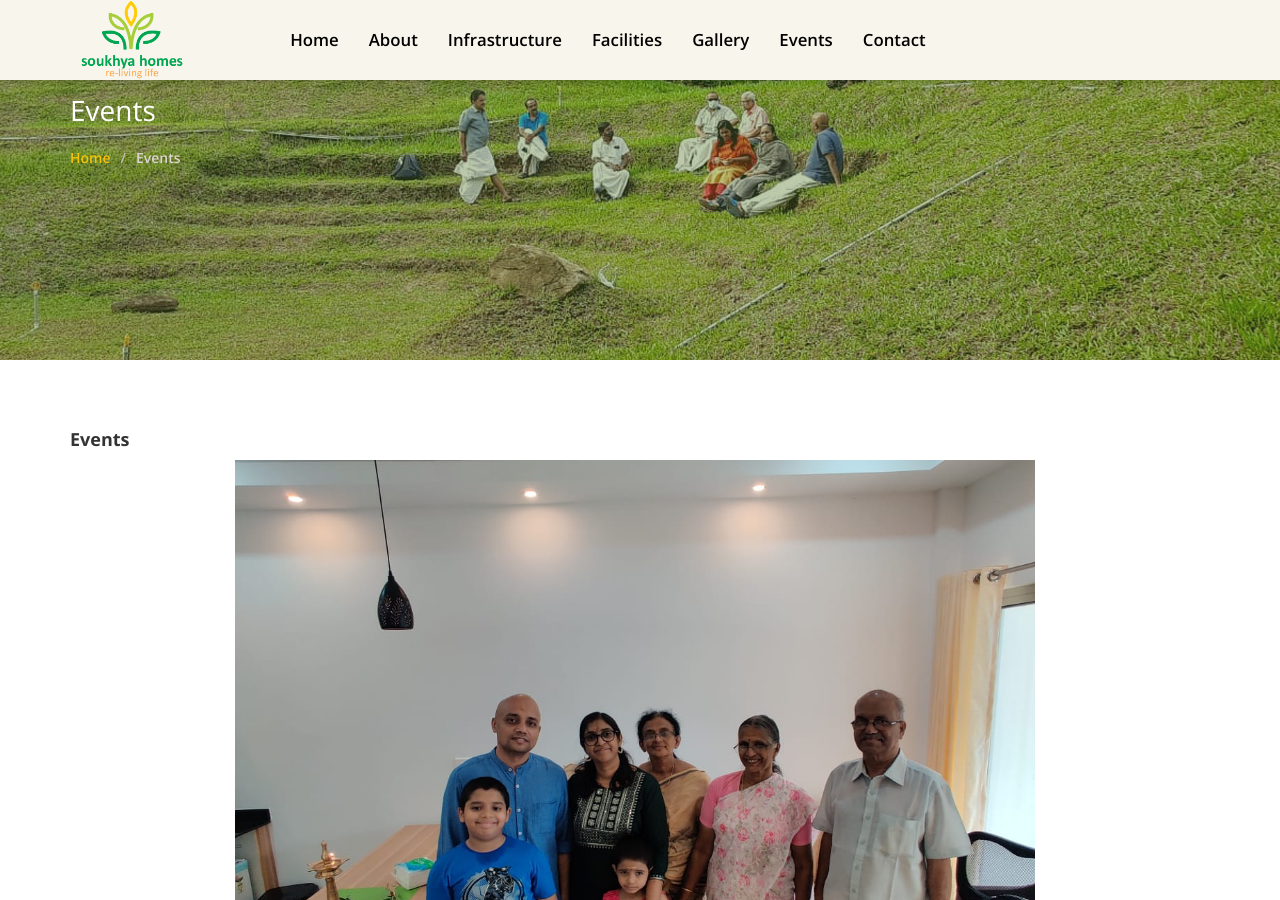
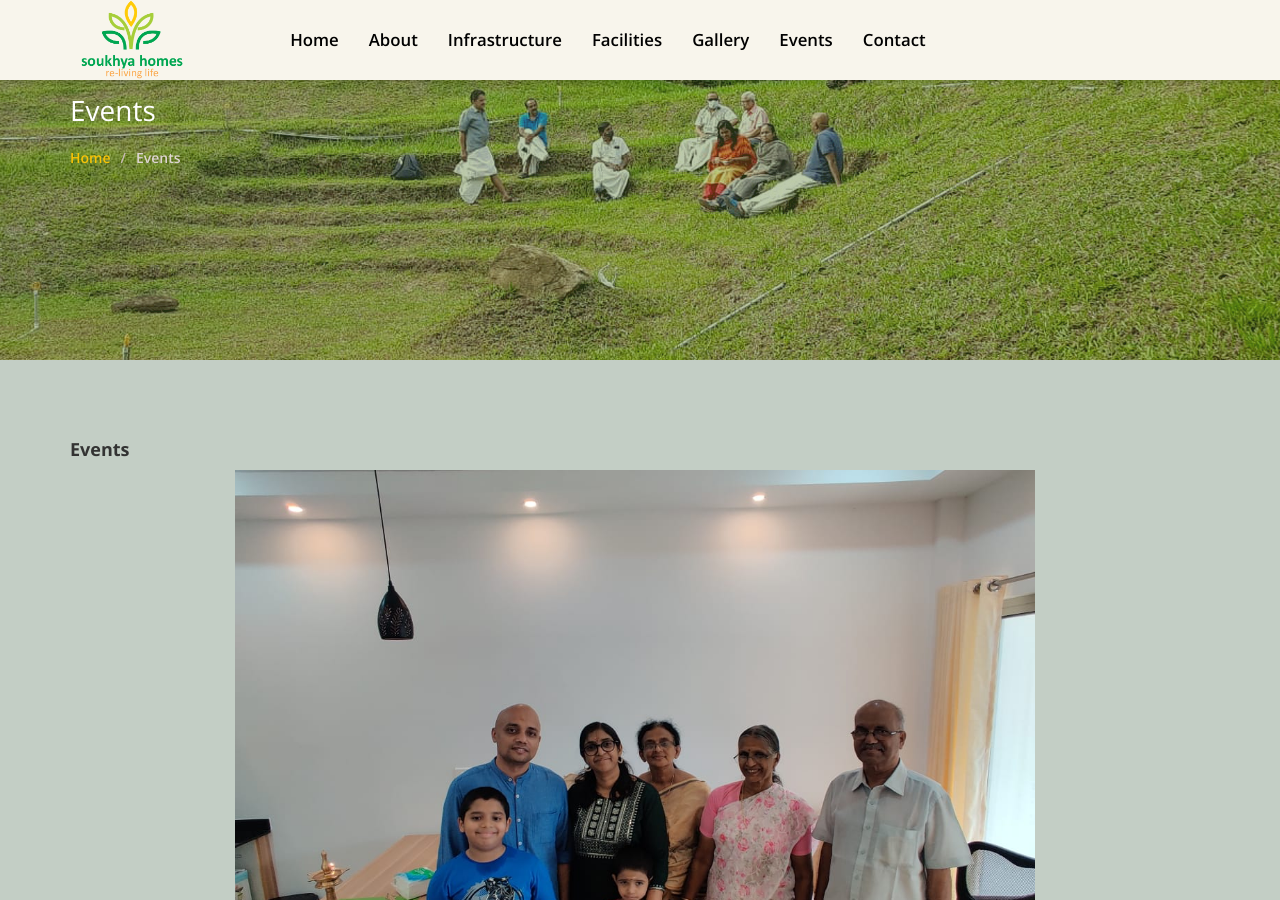
Before and after one commit to soukhyahomes/soukhyahomes.github.io, a Jekyll site: the page built from events.md, in a window 1280 px wide and 900 px high. Built offline with Jekyll 4.4.1, drawn with Linux system fonts in a browser that asks for light colours; nearby versions of some CDN libraries.

Commit message:
Update events.html

```diff
--- a/_layouts/events.html
+++ b/_layouts/events.html
@@ -3,7 +3,7 @@
 {% include head.html %}
 <body>
     {% include nav.html %}
-    <body>
+    <body style="background-color:rgb(195, 206, 197);">
     <!-- ======= Breadcrumbs ======= -->
     <section id="breadcrumbs-contact" class="breadcrumbs">
       <div class="container">
@@ -38,7 +38,7 @@
               <div class="row">
                 <div class="col-lg-4 info">
                   <!--<i class="fas fa-map-marker"></i>-->
-                  <h4><b>Events</b></h4>
+                  <h3><b>Events</b></h3>
                   <!--<p1>Under Progress ...!!!</p1>-->
                   <!-- <h4><b>FEEDBACK</b></h4> -->
  <div style="padding-left:165px" >
```
